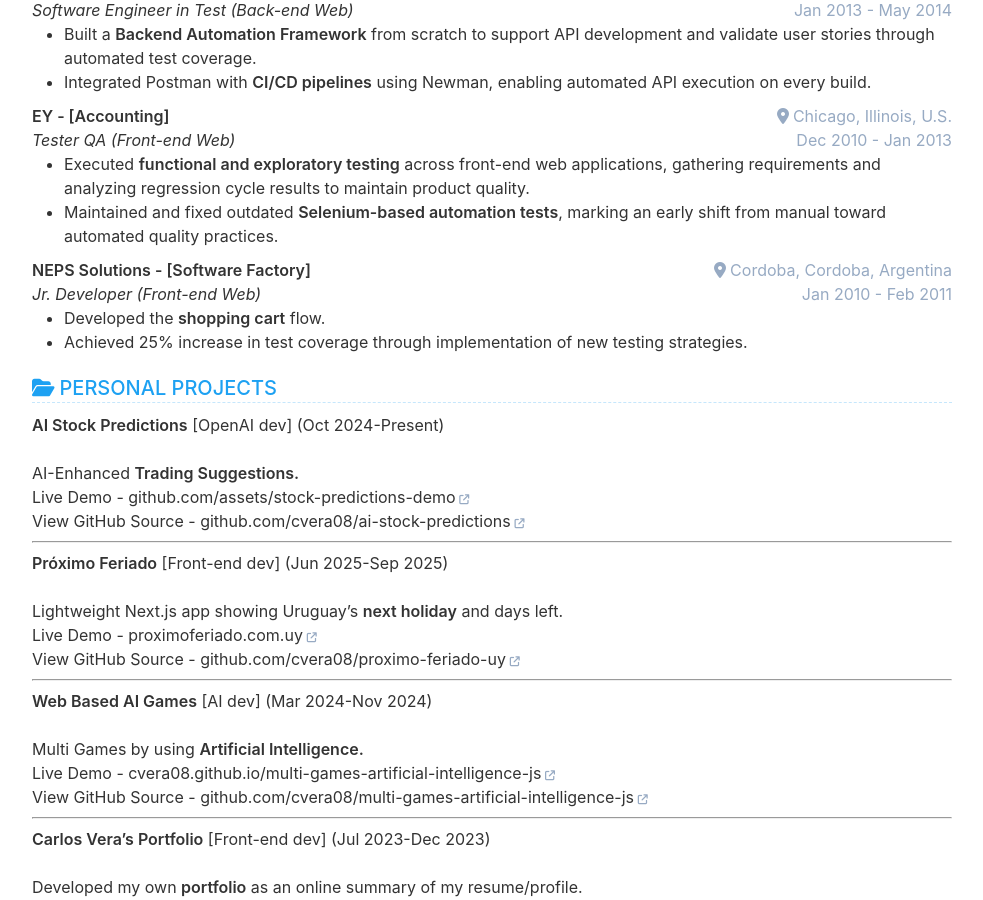
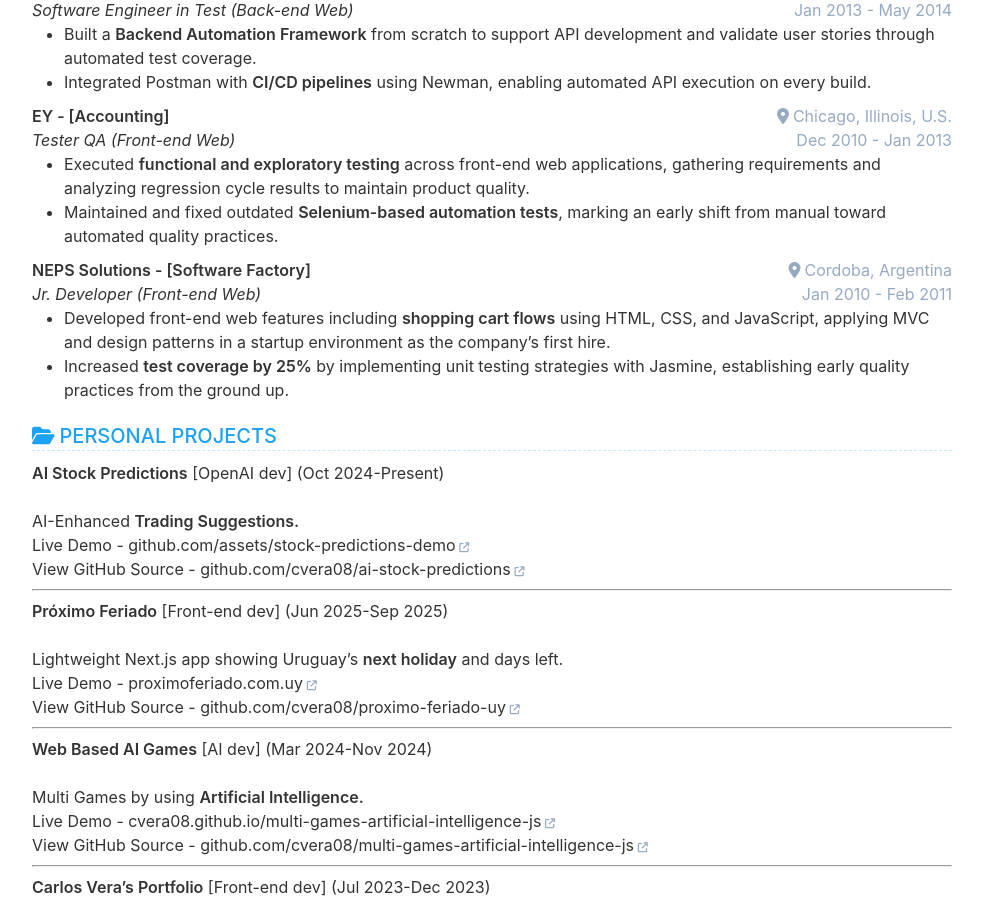
Before and after one commit to cvera08/full-resume, a Jekyll site: the page built from index.html, in a window 1280 px wide and 900 px high, scrolled down 3915 px. Shown: the whole window, without its empty margins (148-1131 px from the left). Built offline with Jekyll 4.4.1, drawn with Linux system fonts in a browser that asks for light colours.

Commit message:
feat(cv): rewrite NEPS Solutions bullets with LinkedIn phrasing

```diff
--- a/_data/data.yml
+++ b/_data/data.yml
@@ -211,11 +211,10 @@ experience:
     - company: NEPS Solutions - [Software Factory]
       date: Jan 2010 - Feb 2011
       role: Jr. Developer (Front-end Web)
-      location: Cordoba, Cordoba, Argentina
+      location: Cordoba, Argentina
       description: |
-        - Developed the **shopping cart** flow.
-        - Achieved 25% increase in test coverage through implementation of new testing strategies.
-
+        - Developed front-end web features including **shopping cart flows** using HTML, CSS, and JavaScript, applying MVC and design patterns in a startup environment as the company's first hire.
+        - Increased **test coverage by 25%** by implementing unit testing strategies with Jasmine, establishing early quality practices from the ground up.
 
 project:
   show: true
```
